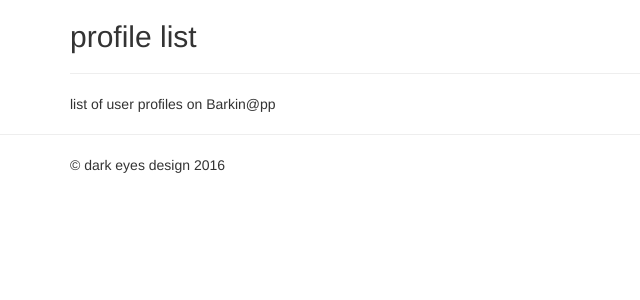
After one commit to billbunkum/barkin-web-app, a Django app: page /profiles/ in a window 1280 px wide. The commit adds this page. Shown: the top 300 px of the page, without its empty margins (0-640 px from the left). Run offline with Django 3.2, Linux system fonts and the light colour scheme; some libraries are stand-ins or nearby versions.

Commit message:
still wiring up apps

```diff
--- a/barkin_project/urls.py
+++ b/barkin_project/urls.py
@@ -4,5 +4,6 @@ from django.contrib import admin
 urlpatterns = [
     url(r'^admin/', include(admin.site.urls)),
     url(r'^accounts/', include('accounts.urls', namespace='accounts')),
+    url(r'^profiles/', include('profiles.urls', namespace='profiles')),
     url(r'^', include('core.urls', namespace='core')),
 ]
--- a/core/templates/core/base.html
+++ b/core/templates/core/base.html
@@ -5,7 +5,7 @@
     <meta name="viewport" content="width=device-width, initial-scale=1">
     <title>
         {% block title %}
-            Barkin@
+            Barkin@pp
         {% endblock title %}
     </title>
     <!-- Latest compiled and minified CSS -->
--- a/core/templates/core/index.html
+++ b/core/templates/core/index.html
@@ -4,4 +4,5 @@
 <h2>index page</h2>
 <hr>
 
+
 {% endblock %}
--- a/core/urls.py
+++ b/core/urls.py
@@ -4,5 +4,4 @@ from . import views
 
 urlpatterns = [
     url(r'^$', views.index, name="index"),
-    url(r'^profile/$', views.profile, name="profile"),
 ]
--- a/core/views.py
+++ b/core/views.py
@@ -5,3 +5,6 @@ def index(request):
 
 def profile(request):
     return render(request, "core/profile.html")
+
+def user_profile(request):
+    return render(request, "core/profile.html")
--- /dev/null
+++ b/profiles/templates/profiles/profile_list.html
@@ -0,0 +1,8 @@
+{% extends "core/base.html" %}
+
+{% block content %}
+<h2>profile list</h2>
+<hr>
+list of user profiles on Barkin@pp
+
+{% endblock content %}
--- /dev/null
+++ b/profiles/urls.py
@@ -0,0 +1,8 @@
+from django.conf.urls import url
+
+from . import views
+
+urlpatterns = [
+    url(r'^', views.profile_list, name="profile_list"),
+    url(r'^(?P<id>\d+)/$', views.user_profile, name="user_profile"),
+    ]
--- a/profiles/views.py
+++ b/profiles/views.py
@@ -1,3 +1,7 @@
 from django.shortcuts import render
 
-# Create your views here.
+def profile_list(request):
+    return render(request, "profiles/profile_list.html")
+
+def user_profile(request):
+    return render(request, "core/profile.html")
```
Also changed, not shown: core/templates/core/profile.html (+7 -2 lines), barks/forms.py (added), barks/urls.py (added), profiles/forms.py (added).
